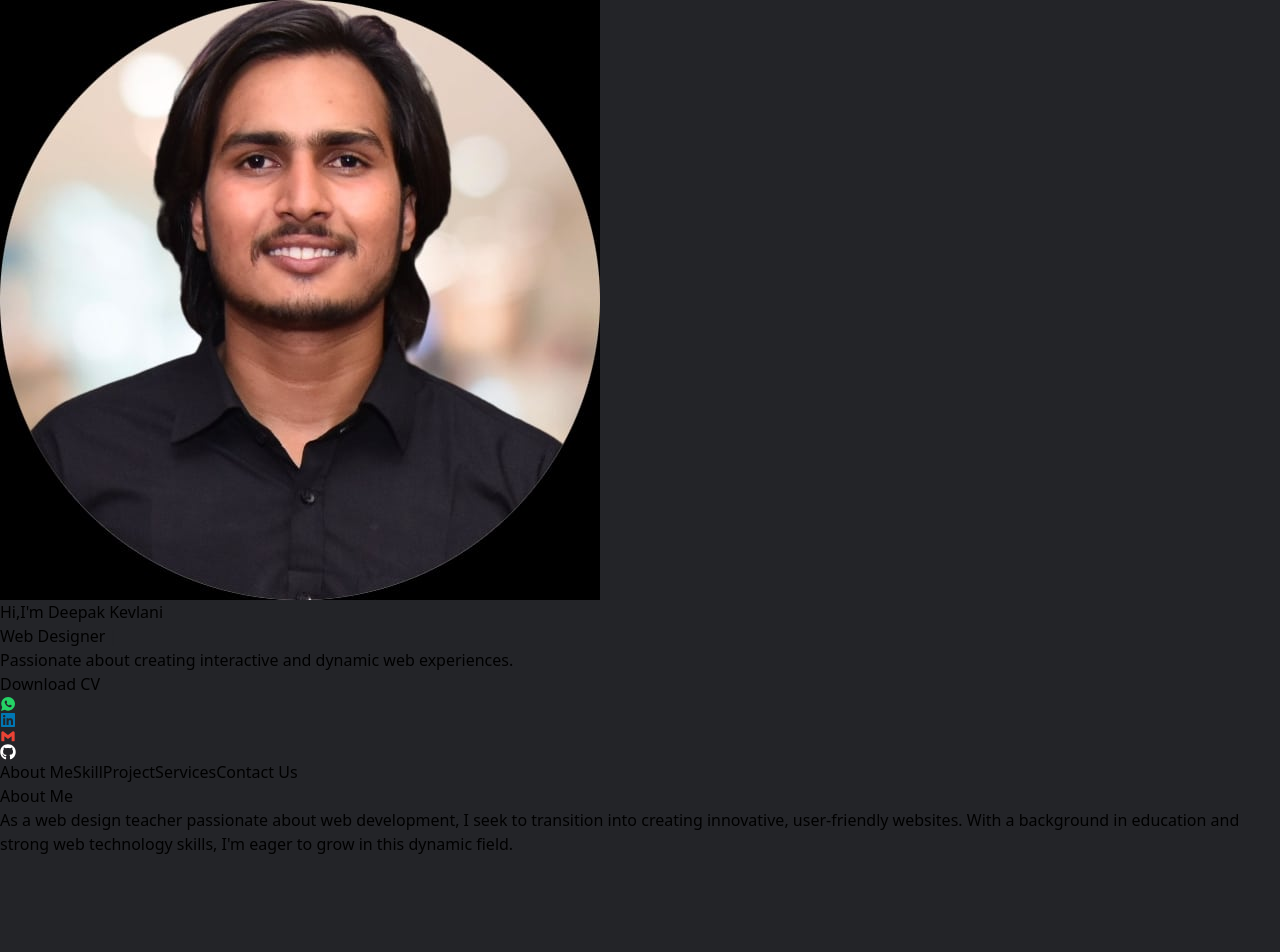
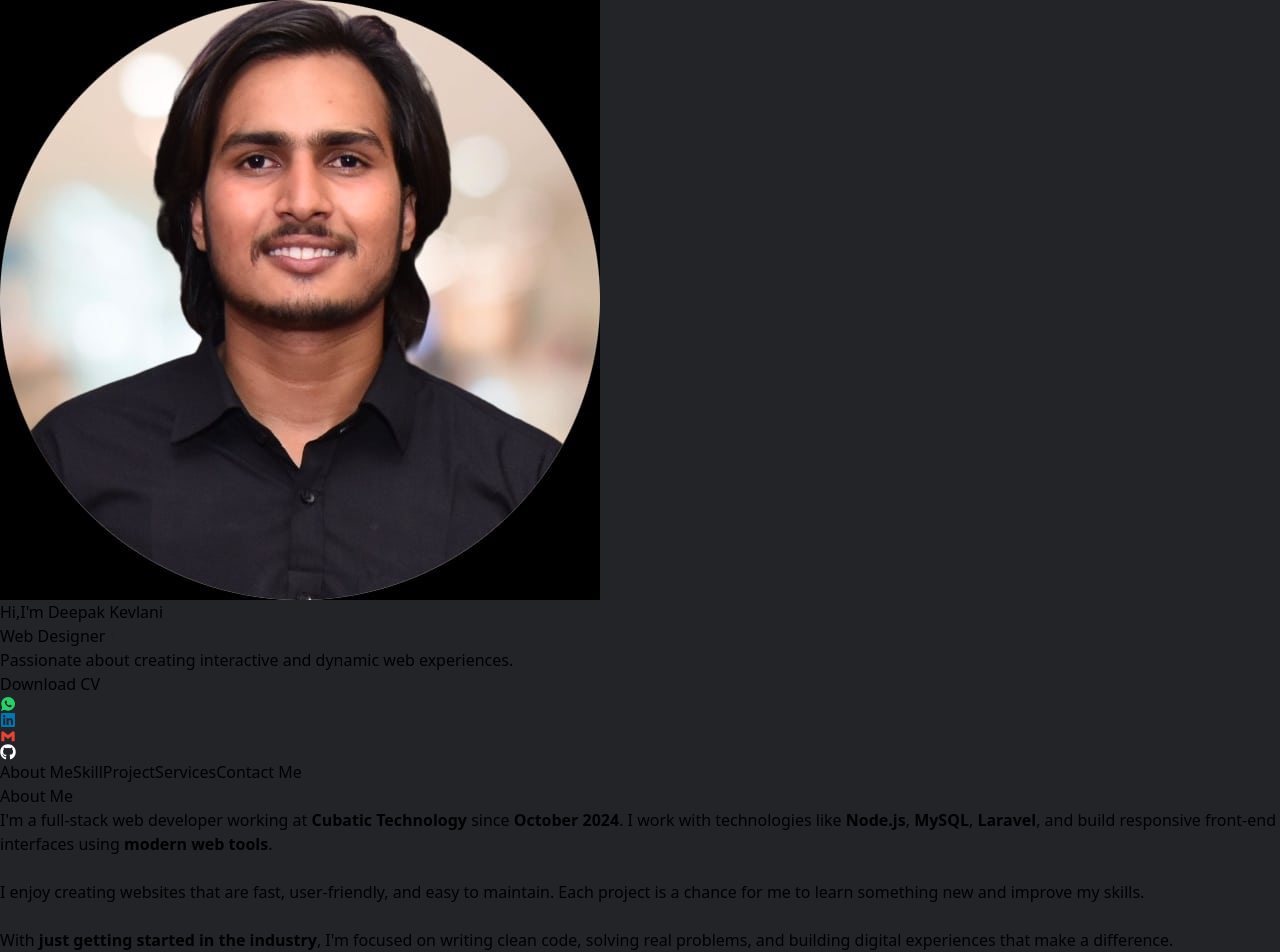
Before and after one commit to deepakkevlanii/Deepak_kevlani, a React (Vite) app: page / in a window 1280 px wide. Before the commit the page ends 856 px from the top, so only its background shows below. Built offline with nearby package versions, Linux system fonts and the light colour scheme.

Commit message:
solve some issues

```diff
--- a/src/Components/AboutMe.jsx
+++ b/src/Components/AboutMe.jsx
@@ -1,13 +1,36 @@
 import React from 'react'
 
 function AboutMe() {
+  function getExperienceLabel(startDate) {
+    const start = new Date(startDate);
+    const now = new Date();
+    const diff = now.getTime() - start.getTime();
+    const months = Math.floor(diff / (1000 * 60 * 60 * 24 * 30.44)); // Approximate month length
+
+    if (months < 3) return 'just getting started in the industry';
+    if (months < 6) return 'a few months of hands-on experience';
+    if (months < 12) return 'over half a year of professional experience';
+    if (months === 12) return '1 year of experience';
+
+    const years = Math.floor(months / 12);
+    return `${years}+ years of experience`;
+  }
+
   return (
     <section className='shadow-[5px_5px_50px_0px_rgba(0,0,0,.2),-5px_-5px_20px_0px_rgba(255,255,255,.1)] rounded-md py-4 px-6 mb-12 w-4/5 mx-auto mt-4'>
-      <h1 className='text-xl font-bold text-white mb-3'>About Me</h1>
+  <h1 className='text-xl font-bold text-white mb-3'>About Me</h1>
 
+  <p className='text-zinc-300'>
+    I'm a full-stack web developer working at <strong>Cubatic Technology</strong> since <strong>October 2024</strong>. I work with technologies like <strong>Node.js</strong>, <strong>MySQL</strong>, <strong>Laravel</strong>, and build responsive front-end interfaces using <strong>modern web tools</strong>.
+    <br />
+    <br />
+    I enjoy creating websites that are fast, user-friendly, and easy to maintain. Each project is a chance for me to learn something new and improve my skills.
+    <br />
+    <br />
+    With <strong>{getExperienceLabel('2024-10-16')}</strong>, I'm focused on writing clean code, solving real problems, and building digital experiences that make a difference.
+  </p>
+</section>
 
-      <p className='text-zinc-500'>As a web design teacher passionate about web development, I seek to transition into creating innovative, user-friendly websites. With a background in education and strong web technology skills, I'm eager to grow in this dynamic field.</p>
-    </section>
   )
 }
 
--- a/src/Components/Navbar.jsx
+++ b/src/Components/Navbar.jsx
@@ -80,7 +80,7 @@ const Navbar = () => {
             : "hover:text-blue-400"
         } transition-colors duration-300 ease-in-out`}
       >
-        Contact Us
+        Contact Me
         <span
           className={`block h-0.5 ${
             location.pathname === "/contactus"
--- a/src/Components/Project.jsx
+++ b/src/Components/Project.jsx
@@ -50,7 +50,7 @@ const Project = () => {
   ];
 
   return (
-    <div className="flex justify-between px-12 py-5 flex-wrap gap-8">
+    <div className="flex justify-start px-12 py-5 flex-wrap gap-8">
       {projects.map((project, index) => (
         <ProjectCard key={index} project={project} />
       ))}
--- a/src/Components/Skill.jsx
+++ b/src/Components/Skill.jsx
@@ -8,6 +8,7 @@ import {
   SiVercel,
   SiAdobephotoshop,
   SiMongodb,
+  SiMysql,SiLaravel
 } from "react-icons/si";
 import {
   faHtml5,
@@ -27,13 +28,16 @@ const skills = [
   { icon: FaBootstrap, color: "#7952B3", label: "Bootstrap" },
   { icon: SiTailwindcss, color: "#38B2AC", label: "Tailwind CSS" },
   { icon: SiMongodb, color: "#47A248", label: "MongoDB" },
-  { icon: SiExpress, color: "#000000", label: "Express.js" },
+  { icon: SiMysql, color: "#00618A", label: "MySQL" },
   { icon: faReact, color: "#61DAFB", label: "React.js" },
   { icon: faNodeJs, color: "#339933", label: "Node.js" },
+  { icon: SiExpress, color: "#000000", label: "Express.js" },
+  { icon: SiLaravel, color: "#FF2D20", label: "Laravel" },
   { icon: faGitAlt, color: "#F05032", label: "Git" },
   { icon: faGithub, color: "#181717", label: "GitHub" },
-  { icon: SiVercel, color: "#dadada", label: "Vercel" },
-  { icon: SiAdobephotoshop, color: "#001d34", label: "Photoshop" },
+  { icon: SiVercel, color: "#dadada", label: "Vercel" }
+
+  // { icon: SiAdobephotoshop, color: "#001d34", label: "Photoshop" },
 ];
 
 function Skill() {
--- a/src/Components/SocailIcon.jsx
+++ b/src/Components/SocailIcon.jsx
@@ -5,6 +5,7 @@ function SocailIcon({ icon, color, url }) {
         <a
         className={`bg-gradient-to-r from-zinc-950 to-[#232428] shadow-[-10px_-10px_30px_4px_rgba(0,0,0,0.5),_10px_10px_30px_4px_rgba(0,0,0,0.4)] font-semibold text-3xl p-1 rounded-md`}
         href={url}
+        target='_blank'
         style={{ color: color }}
     >
         {icon}
```
Also changed, not shown: 1 other file (tests, documents, lock files or other folders).
